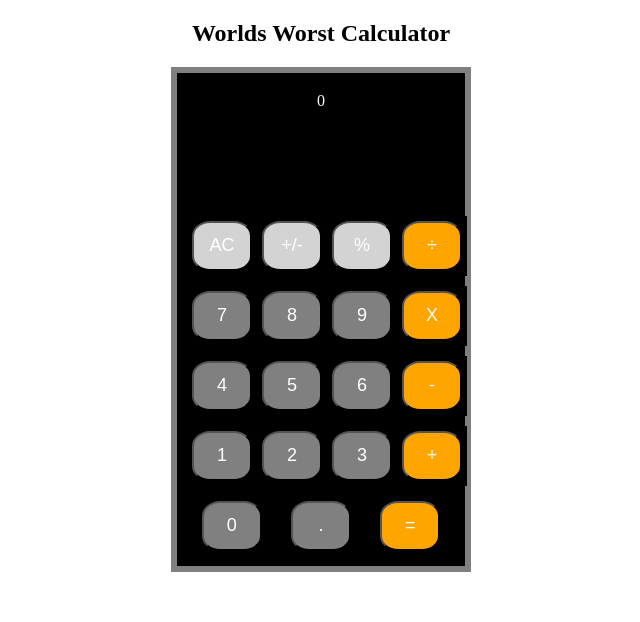
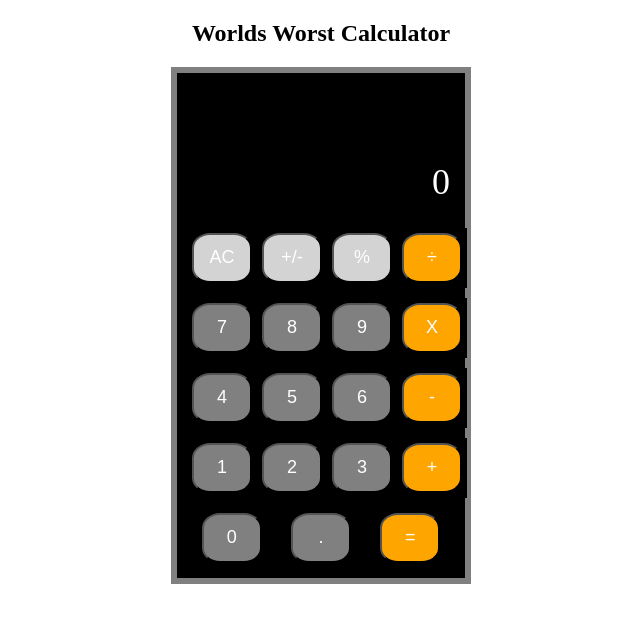
Before and after one commit to GLittlejohn/Calculator, a plain HTML site: page index.html in a window 1280 px wide. Shown: the whole page, without its empty margins (319-959 px from the left). Drawn offline with Linux system fonts and the light colour scheme.

Commit message:
add flex to display
flex display and align bottom right

```diff
--- a/style.css
+++ b/style.css
@@ -15,15 +15,20 @@ div {
 .display {
     height: 125px;
     background-color: white;
-    border: 4px;
+    border: 10px;
     border-color: black;
     border-style: solid;
     background-color: black;
+    display: flex;
+    flex-direction: column;
 }
 
 .currentNumber,
 .previousNumber {
     color: white;
+    font-size: 36px;
+    align-self: flex-end;
+    margin-top: auto;
 }
 
 .calcContainer {
```
